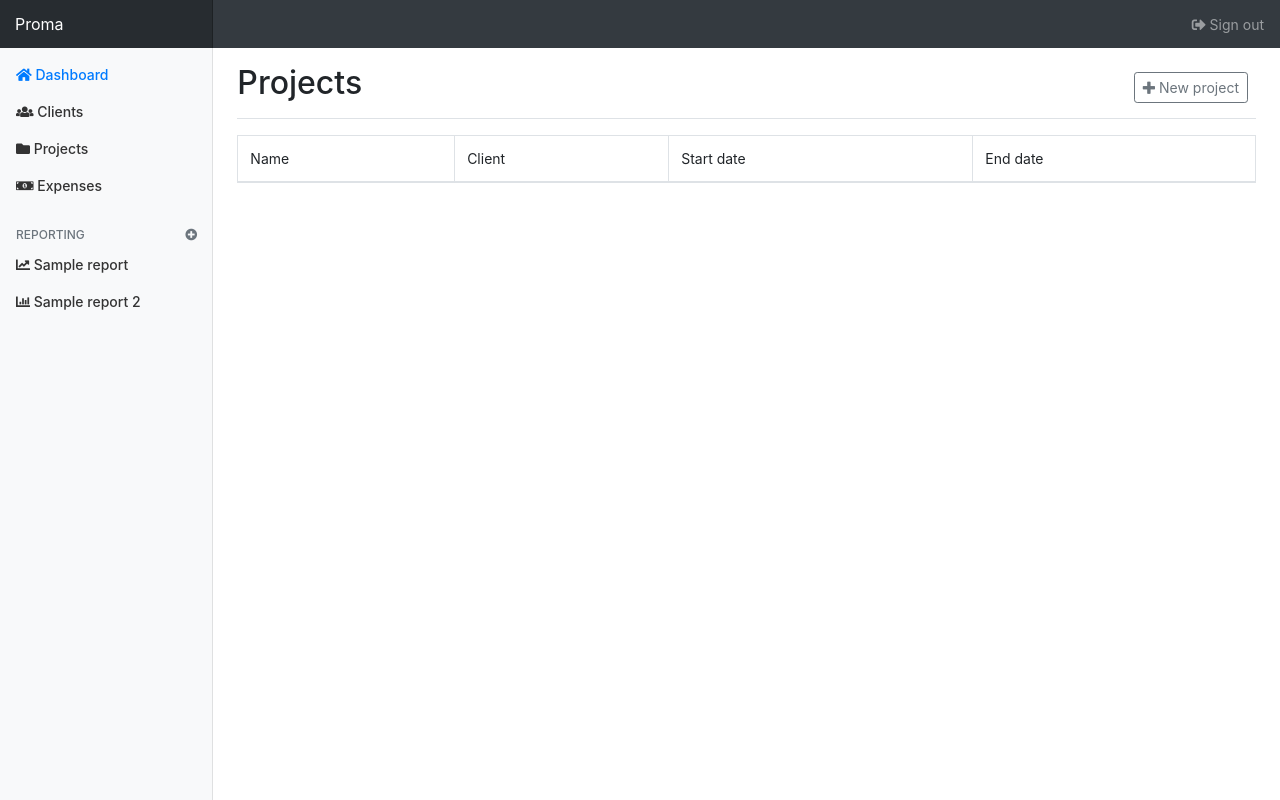
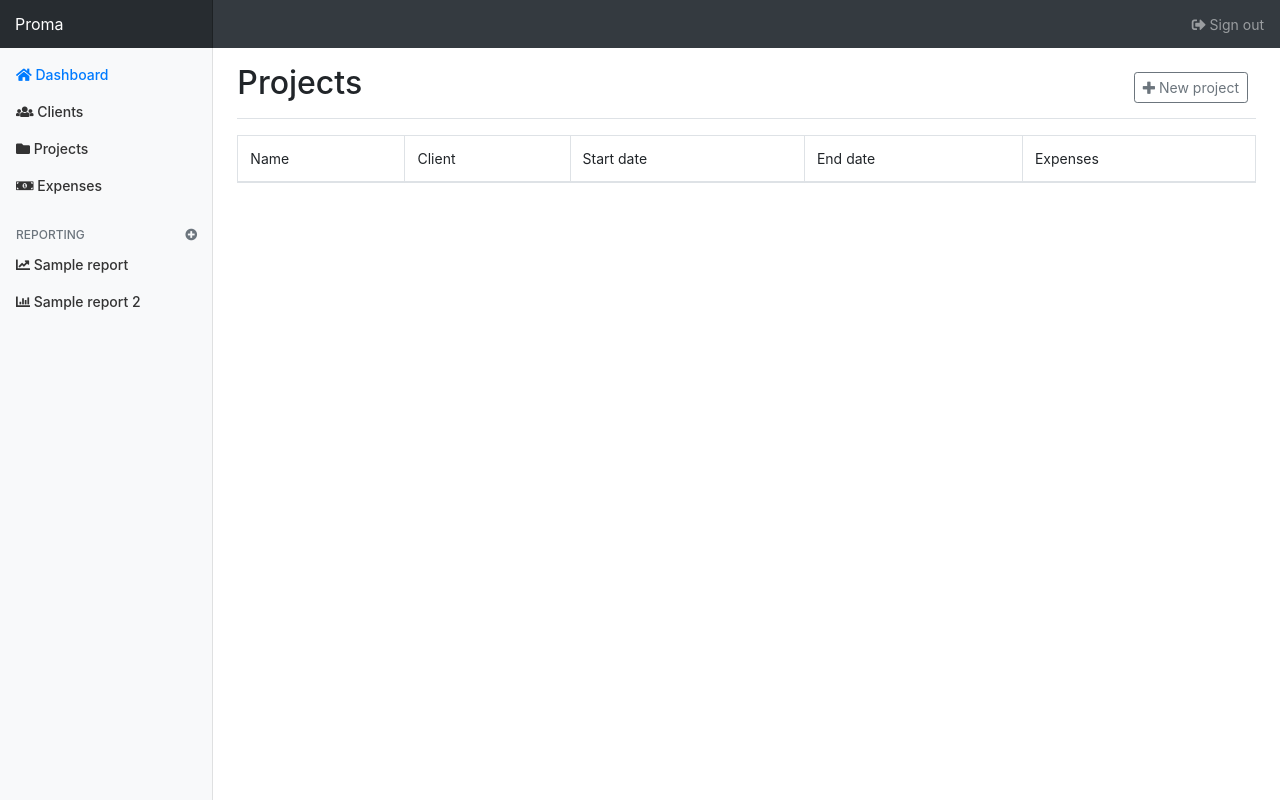
Before and after one commit to erickgnavar/proma, a Django app: template proma/templates/projects/project_list.html in a window 1280 px wide. Run offline with Django 3.2, Linux system fonts and the light colour scheme; the template is opened without the code that fills it, so the values that code supplies are empty; parts of the project's set-up code (start-up, migrations or seed data) failed here and were passed over; some libraries are stand-ins or nearby versions.

Commit message:
Add expenses amount to projects list

```diff
--- a/proma/projects/views.py
+++ b/proma/projects/views.py
@@ -1,4 +1,5 @@
 from django.contrib.auth.mixins import LoginRequiredMixin
+from django.db.models import Sum
 from django.urls import reverse, reverse_lazy
 from django.views.generic import CreateView, DetailView, ListView, UpdateView
 
@@ -34,6 +35,11 @@ class ProjectListView(LoginRequiredMixin, ListView):
     model = Project
     paginate_by = 20
     context_object_name = 'projects'
+
+    def get_queryset(self):
+        qs = super().get_queryset()
+        qs = qs.annotate(expenses_amount=Sum('expenses__amount'))
+        return qs
 
 
 class ProjectDetailView(LoginRequiredMixin, DetailView):
--- a/proma/templates/projects/project_list.html
+++ b/proma/templates/projects/project_list.html
@@ -23,6 +23,7 @@
             <td>{% trans 'Client' %}</td>
             <td>{% trans 'Start date' %}</td>
             <td>{% trans 'End date' %}</td>
+            <td>{% trans 'Expenses' %}</td>
           </tr>
         </thead>
         <tbody>
@@ -37,6 +38,7 @@
             <td>{{ project.client }}</td>
             <td>{{ project.start_date }}</td>
             <td>{{ project.end_date|default_if_none:'' }}</td>
+            <td>{{ project.expenses_amount|default_if_none:'0.00' }}</td>
           </tr>
         {% endfor %}
         </tbody>
```
